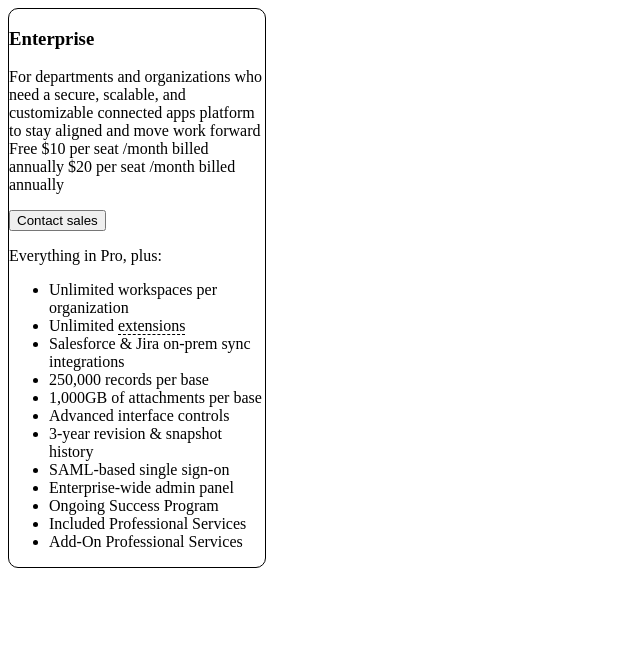
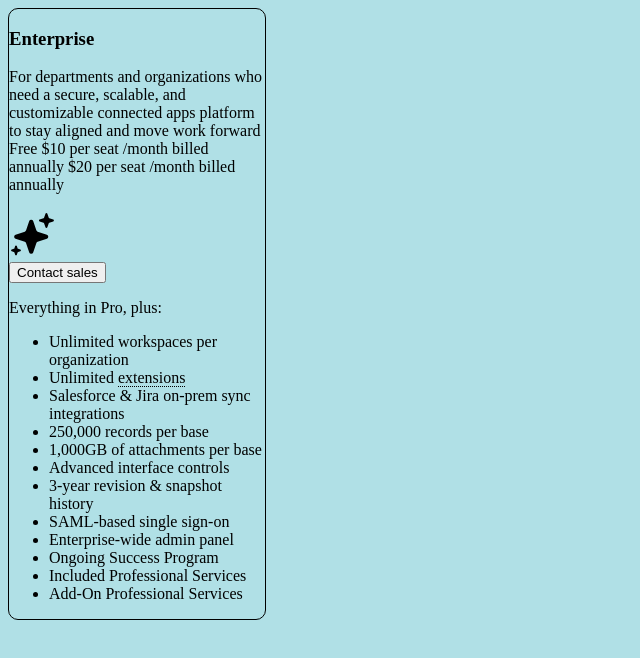
Before and after one commit to Teewhybells/PaymentCard, a plain HTML site: page index.html in a window 1280 px wide. Shown: the whole page, without its empty margins (0-640 px from the left). Drawn offline with Linux system fonts and the light colour scheme.

```diff
--- a/index.html
+++ b/index.html
@@ -18,7 +18,7 @@
 
 
 </style>
-<body>
+<body style="background-color:powderblue;">
 <h3>Enterprise</h3>
 <p>For departments and organizations who need a secure, scalable, and customizable connected apps platform to stay aligned and move work forward
     Free
@@ -28,12 +28,15 @@
     $20
     per seat /month
     billed annually
-    </p>
+</p>
+<div>
+    <svg width="48" height="48" viewBox="0 0 16 16" class="icon" style="shape-rendering: geometricprecision;"><path fill-rule="evenodd" fill="currentColor" d="M5.267 10.613L2.184 9.568a.694.694 0 0 1 0-1.314L5.267 7.21a.694.694 0 0 0 .435-.435l1.044-3.084a.694.694 0 0 1 1.315 0l1.044 3.084c.07.205.23.366.435.435l3.083 1.044a.694.694 0 0 1 0 1.314L9.54 10.613a.694.694 0 0 0-.435.434l-1.044 3.084a.694.694 0 0 1-1.315 0l-1.044-3.084a.694.694 0 0 0-.435-.434zm6.238-6.356l-1.31-.443a.331.331 0 0 1 0-.628l1.31-.443a.331.331 0 0 0 .208-.208l.443-1.31a.331.331 0 0 1 .628 0l.443 1.31c.033.098.11.175.208.208l1.31.443a.331.331 0 0 1 0 .628l-1.31.443a.331.331 0 0 0-.208.208l-.443 1.31a.331.331 0 0 1-.628 0l-.443-1.31a.331.331 0 0 0-.208-.208zM1.596 13.98l-.688-.233a.304.304 0 0 1 0-.576l.688-.233a.347.347 0 0 0 .217-.217l.233-.688a.304.304 0 0 1 .576 0l.233.688a.347.347 0 0 0 .218.217l.688.233a.304.304 0 0 1 0 .576l-.688.233a.347.347 0 0 0-.218.217l-.233.688a.304.304 0 0 1-.576 0l-.233-.688a.347.347 0 0 0-.217-.217z"></path></svg>
+</div>
     <button type="button">Contact sales</button>
     <p>Everything in Pro, plus:</p>
     <ul>
        <li>Unlimited workspaces per organization</li>
-       <li>Unlimited <span style="border-bottom: 1px dashed black">extensions</span></li>
+       <li>Unlimited <span style="border-bottom: 1px dotted black">extensions</span></li>
        <li>Salesforce & Jira on-prem sync integrations</li>
        <li>250,000 records per base</li>
        <li>1,000GB of attachments per base</li>
```
